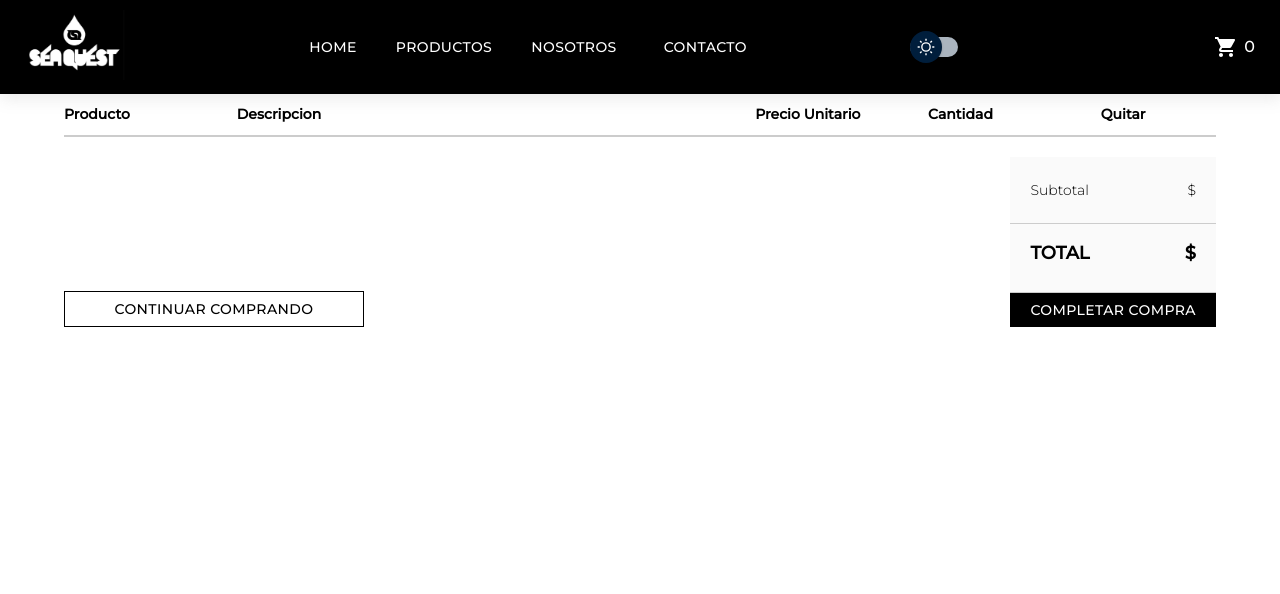
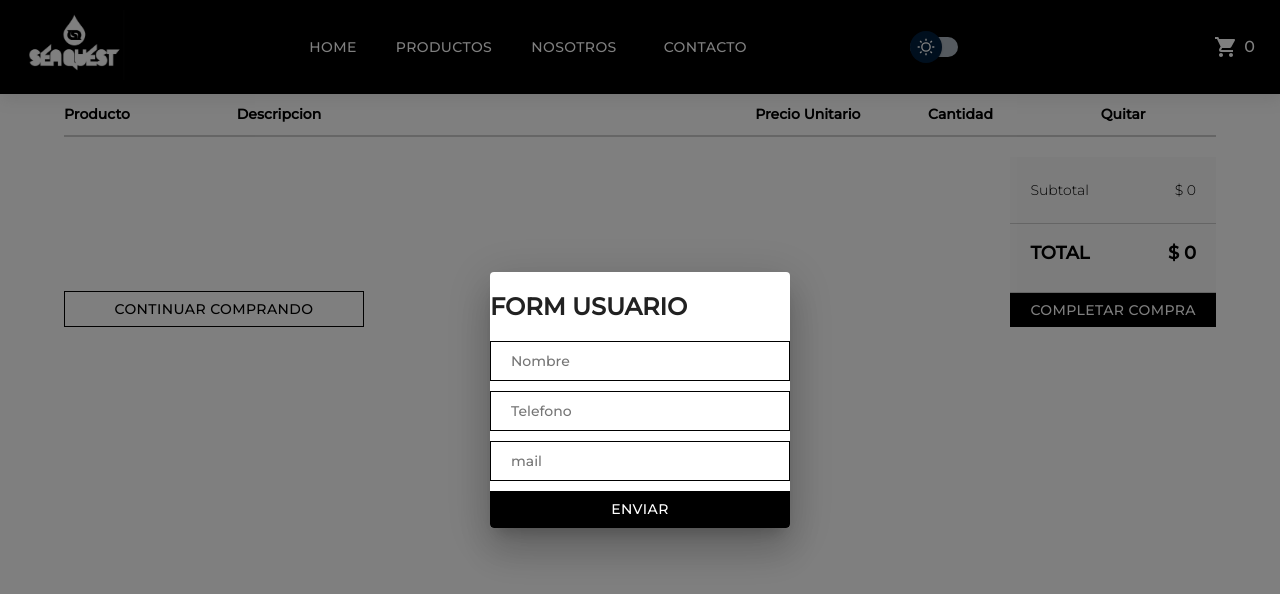
Before and after one commit to cortiz2894/ecommerce-31120, a React (Create React App) app: page /cart in a window 1280 px wide. Both pictures are taken after a click on the button "COMPLETAR COMPRA". Shown: the top 594 px of the page. Built offline with nearby package versions, Linux system fonts and the light colour scheme.

Commit message:
feat | clase 13

```diff
--- a/src/context/CartContext.js
+++ b/src/context/CartContext.js
@@ -5,20 +5,15 @@ const CartContext = createContext();
 
 const CartProvider = ({children}) => {
     const [cartProducts, setCartProducts] = useState([])
+    const [totalPrice, setTotalPrice] = useState(0)
 
     const addProductToCart = (product) => {
         let exist = cartProducts.find(cartProduct => cartProduct.id === product.id)
-        !exist && setCartProducts(cartProducts => [...cartProducts, product])
-    }
-
-    const calculeTotalPrice = () => {
-        let total = 0
-
-        cartProducts.map( (cartProduct) => {
-           total = cartProduct.price + total
-        })
-
-        return total
+        if(!exist) {
+            // setTotalPrice(totalPrice + product.price * product.quantity)
+            setTotalPrice(totalPrice + product.price)
+            setCartProducts(cartProducts => [...cartProducts, product])
+        }
     }
 
     const deleteProduct = (product) => {
@@ -28,7 +23,7 @@ const CartProvider = ({children}) => {
     const data = {
         cartProducts,
         addProductToCart,
-        calculeTotalPrice,
+        totalPrice,
         deleteProduct
     }
 
--- a/src/pages/CartPage.js
+++ b/src/pages/CartPage.js
@@ -4,11 +4,60 @@ import Container from '@mui/material/Container';
 import { Button } from '@mui/material';
 import CartContext from '../context/CartContext';
 import DeleteIcon from '@mui/icons-material/Delete';
+import ModalCustom from '../components/Modal/Modal';
+import db from '../firebase'
+import { addDoc, collection } from 'firebase/firestore';
 
 const CartPage = () => {
-    const { cartProducts, deleteProduct, calculeTotalPrice } = useContext(CartContext)
+    const { cartProducts, deleteProduct, totalPrice } = useContext(CartContext)
+    const [openModal, setOpenModal] = useState(false)
+    const [formData, setFormData] = useState({
+        name: '',
+        phone: '',
+        email: '',
+    })
+    const [order, setOrder] = useState(
+        {
+            buyer : formData,
+            items: cartProducts.map( (cartProduct)=> {
+                return {
+                    id: cartProduct.id,
+                    title: cartProduct.title,
+                    price: cartProduct.price
+                }
+            }),
+            total: totalPrice
+        }
+    )
+    const [successOrder, setSuccessOrder] = useState()
 
-    console.log("cartProducts:", cartProducts)
+    const handleSubmit = (e) => {
+        e.preventDefault()
+        let prevOrder = {...order,
+            buyer: formData
+        }
+        setOrder({...order,
+            buyer: formData})
+        pushOrder(prevOrder)
+    }
+
+    const pushOrder = async (prevOrder) => {
+        const orderFirebase = collection(db, 'ordenes')
+        const orderDoc = await addDoc(orderFirebase, prevOrder)
+        console.log("orden generada: ", orderDoc.id)
+        setSuccessOrder(orderDoc.id)
+
+    }
+
+    const handleChange = (e) => {
+        const {value, name} = e.target
+
+        setFormData({
+            ...formData,
+            [name]: value
+        })
+    }
+
     return(
         <Container className='container-general'>
             <div className='cart-section'>
@@ -50,16 +99,47 @@ const CartPage = () => {
                     <div className='cart-checkout-details'>
                         <div className='cart-checkout__subtotal'>
                             <p>Subtotal</p>
-                            <span>$ {calculeTotalPrice}</span>
+                            <span>$ {totalPrice}</span>
                         </div>
                         <div className='cart-checkout__total'>
                             <p>Total</p>
-                            <span>$ {calculeTotalPrice}</span>
+                            <span>$ {totalPrice}</span>
                         </div>
-                        <Button className='btn-custom'>Completar Compra</Button>
+                        <Button className='btn-custom' onClick={() => setOpenModal(true)}>Completar Compra</Button>
                     </div>
                 </div>
             </div>
+            {console.log("Order:", order)}
+            <ModalCustom handleClose={() => setOpenModal(false)} open={openModal}>
+
+                {successOrder ? (
+                    <div>
+                        <h3>Orden generada correctamente</h3>
+                        <p>Su numero de orden es: {successOrder}</p>
+                    </div>
+                ) : (
+                    <>
+                        <h2>FORM USUARIO</h2>
+                        <form onSubmit={handleSubmit}>
+                            <input type="text" name='name' placeholder='Nombre'
+                                onChange={handleChange}
+                                value={formData.name}
+                            />
+                            <input type="number" name='phone' placeholder='Telefono'
+                                onChange={handleChange}
+                                value={formData.phone}
+                            />
+                            <input type="mail" name='email' placeholder='mail'
+                                onChange={handleChange}
+                                value={formData.email}
+                            />
+
+                            <Button type="submit">Enviar</Button>
+                        </form>
+                    </>
+                )}
+
+            </ModalCustom>
         </Container>
     )
 }
```
